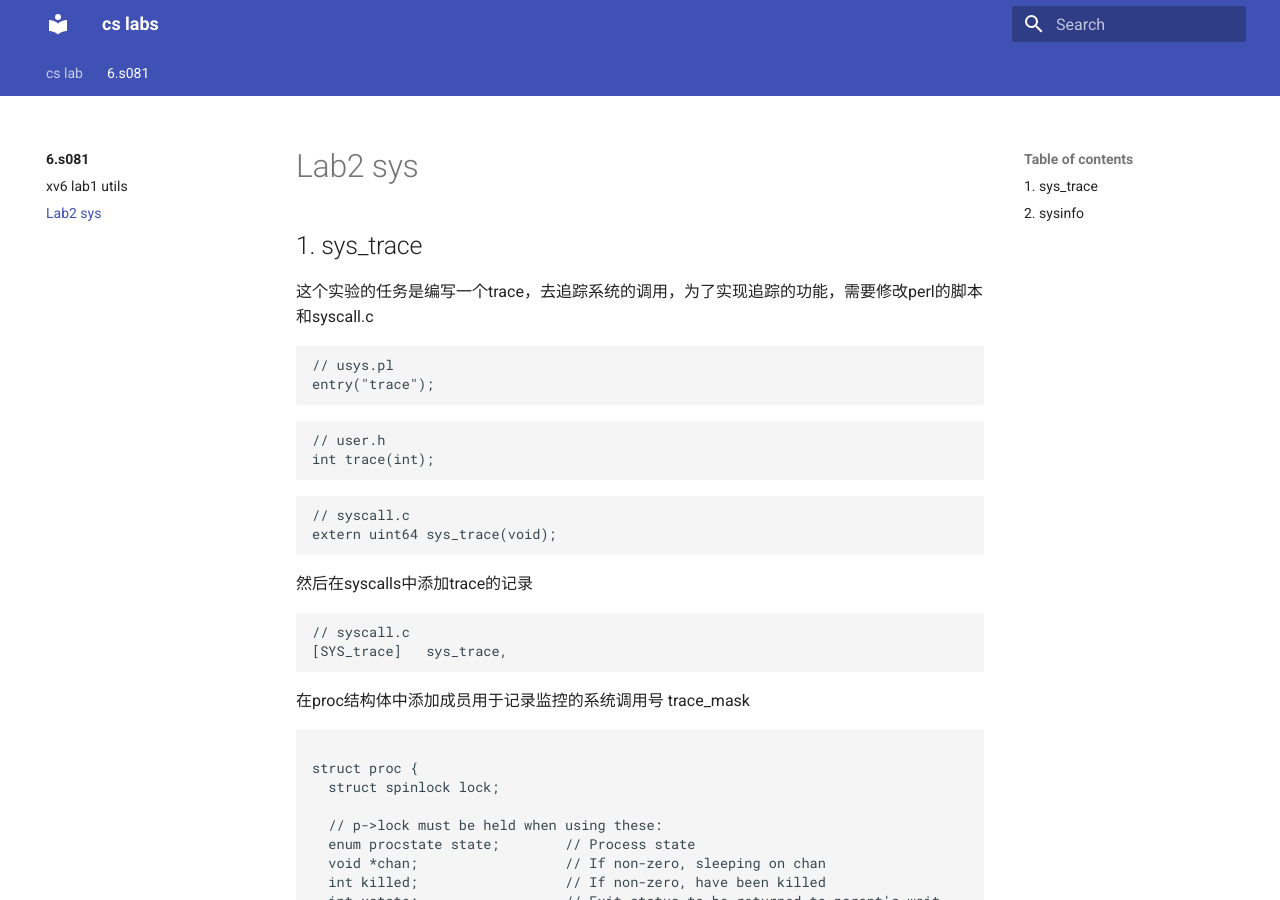
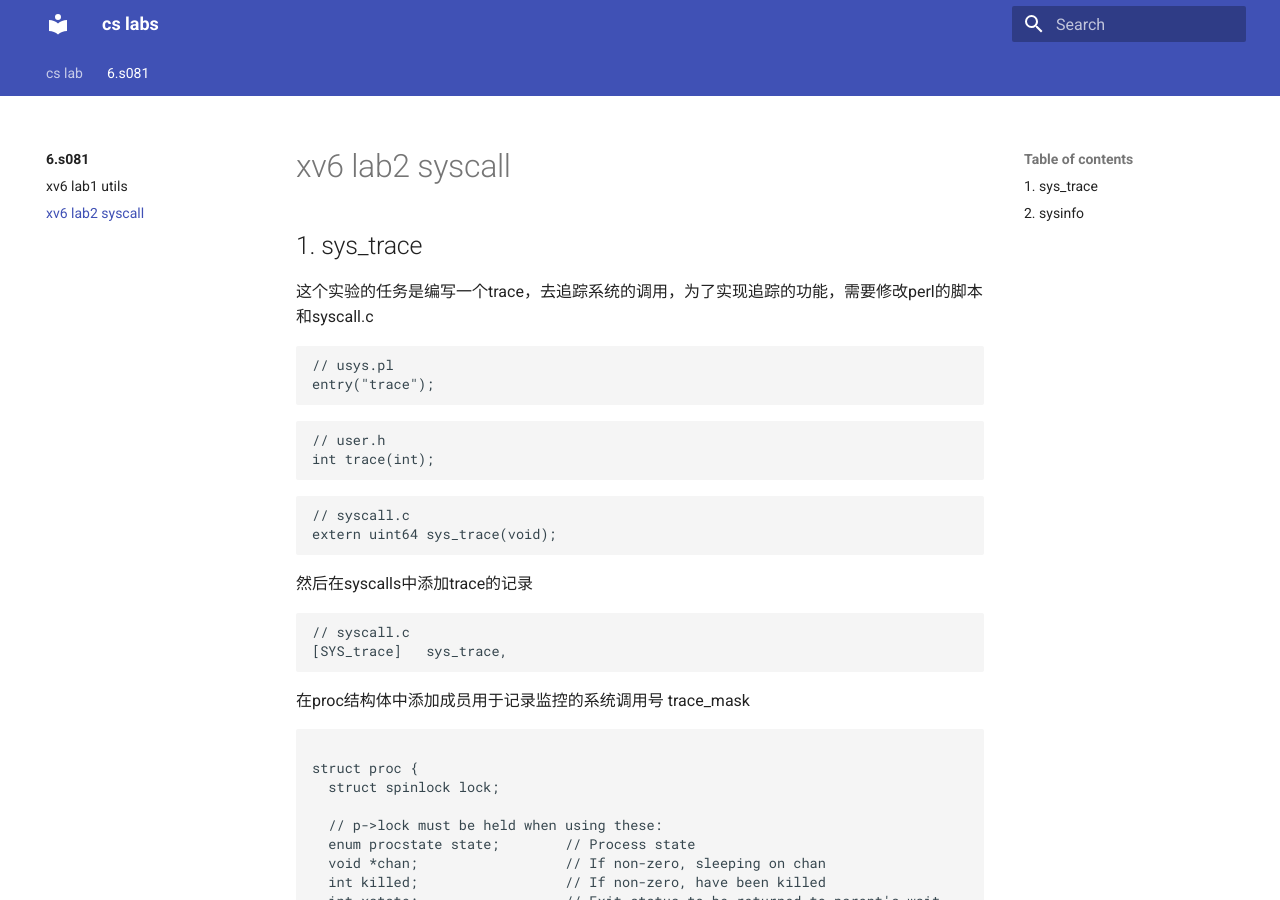
Before and after one commit to jiajun-c/cs-labs, an MkDocs documentation site: the page built from docs/6.s081/lab2_sys.md, in a window 1280 px wide and 900 px high. Built offline with MkDocs 1.6.1 and Material for MkDocs 9.7.7, drawn with Linux system fonts in a browser that asks for light colours.

Commit message:
finish the 6.s081 lab2

```diff
--- a/docs/6.s081/lab2_sys.md
+++ b/docs/6.s081/lab2_sys.md
@@ -1,4 +1,4 @@
-
+# xv6 lab2 syscall
 ## 1. sys_trace
 
 这个实验的任务是编写一个trace，去追踪系统的调用，为了实现追踪的功能，需要修改perl的脚本和syscall.c
```
